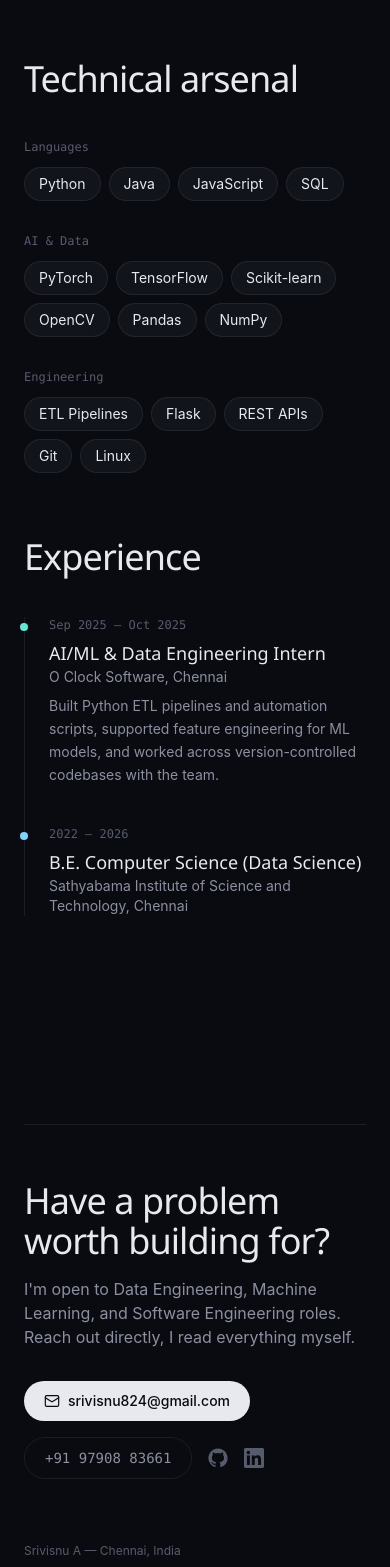
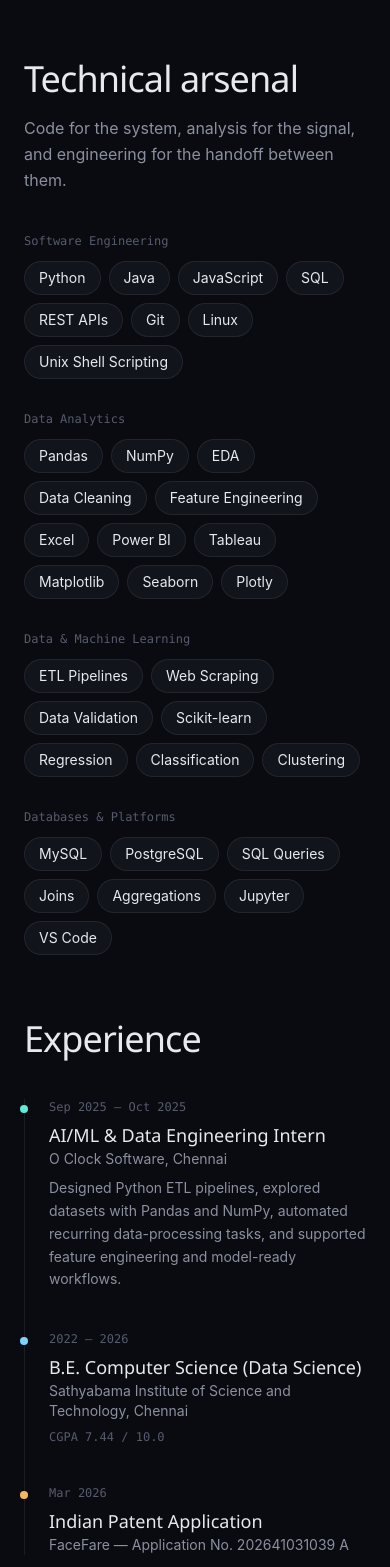
Before and after one commit to srivisnuA/portfolio, a Next.js app: page / in a window 390 px wide. Shown: the part 5060-6627 px from the top of the page. Built offline with nearby package versions, Linux system fonts and the light colour scheme.

Commit message:
Align skills and experience with resume

```diff
--- a/components/Arsenal.tsx
+++ b/components/Arsenal.tsx
@@ -4,16 +4,24 @@ import Reveal from "./Reveal";
 
 const skillGroups = [
   {
-    label: "Languages",
-    items: ["Python", "Java", "JavaScript", "SQL"],
+    label: "Software Engineering",
+    items: ["Python", "Java", "JavaScript", "SQL", "REST APIs", "Git", "Linux", "Unix Shell Scripting"],
+    id: "engineering",
   },
   {
-    label: "AI & Data",
-    items: ["PyTorch", "TensorFlow", "Scikit-learn", "OpenCV", "Pandas", "NumPy"],
+    label: "Data Analytics",
+    items: ["Pandas", "NumPy", "EDA", "Data Cleaning", "Feature Engineering", "Excel", "Power BI", "Tableau", "Matplotlib", "Seaborn", "Plotly"],
+    id: "analytics",
   },
   {
-    label: "Engineering",
-    items: ["ETL Pipelines", "Flask", "REST APIs", "Git", "Linux"],
+    label: "Data & Machine Learning",
+    items: ["ETL Pipelines", "Web Scraping", "Data Validation", "Scikit-learn", "Regression", "Classification", "Clustering"],
+    id: "data-ml",
+  },
+  {
+    label: "Databases & Platforms",
+    items: ["MySQL", "PostgreSQL", "SQL Queries", "Joins", "Aggregations", "Jupyter", "VS Code"],
+    id: "platforms",
   },
 ];
 
@@ -26,9 +34,13 @@ export default function Arsenal() {
             <h2 className="font-display text-4xl font-medium tracking-tight sm:text-5xl">
               Technical arsenal
             </h2>
+            <p className="mt-4 max-w-[52ch] text-base leading-relaxed text-[var(--text-muted)] sm:text-lg">
+              Code for the system, analysis for the signal, and engineering for
+              the handoff between them.
+            </p>
             <div className="mt-10 space-y-8">
               {skillGroups.map((group) => (
-                <div key={group.label}>
+                <div key={group.label} id={group.id} className="scroll-mt-28">
                   <p className="font-mono text-xs text-[var(--text-faint)]">
                     {group.label}
                   </p>
@@ -64,9 +76,9 @@ export default function Arsenal() {
                   O Clock Software, Chennai
                 </p>
                 <p className="mt-2 max-w-[48ch] text-sm leading-relaxed text-[var(--text-muted)]">
-                  Built Python ETL pipelines and automation scripts, supported
-                  feature engineering for ML models, and worked across
-                  version-controlled codebases with the team.
+                  Designed Python ETL pipelines, explored datasets with Pandas
+                  and NumPy, automated recurring data-processing tasks, and
+                  supported feature engineering and model-ready workflows.
                 </p>
               </div>
 
@@ -81,6 +93,22 @@ export default function Arsenal() {
                 <p className="text-sm text-[var(--text-muted)]">
                   Sathyabama Institute of Science and Technology, Chennai
                 </p>
+                <p className="font-mono mt-2 text-xs text-[var(--text-faint)]">
+                  CGPA 7.44 / 10.0
+                </p>
+              </div>
+
+              <div className="relative">
+                <span className="absolute -left-[29px] top-1.5 h-2 w-2 rounded-full bg-[var(--accent-amber)]" />
+                <p className="font-mono text-xs text-[var(--text-faint)]">
+                  Mar 2026
+                </p>
+                <h3 className="font-display mt-1.5 text-lg font-medium">
+                  Indian Patent Application
+                </h3>
+                <p className="text-sm text-[var(--text-muted)]">
+                  FaceFare — Application No. 202641031039 A
+                </p>
               </div>
             </div>
           </Reveal>
```
